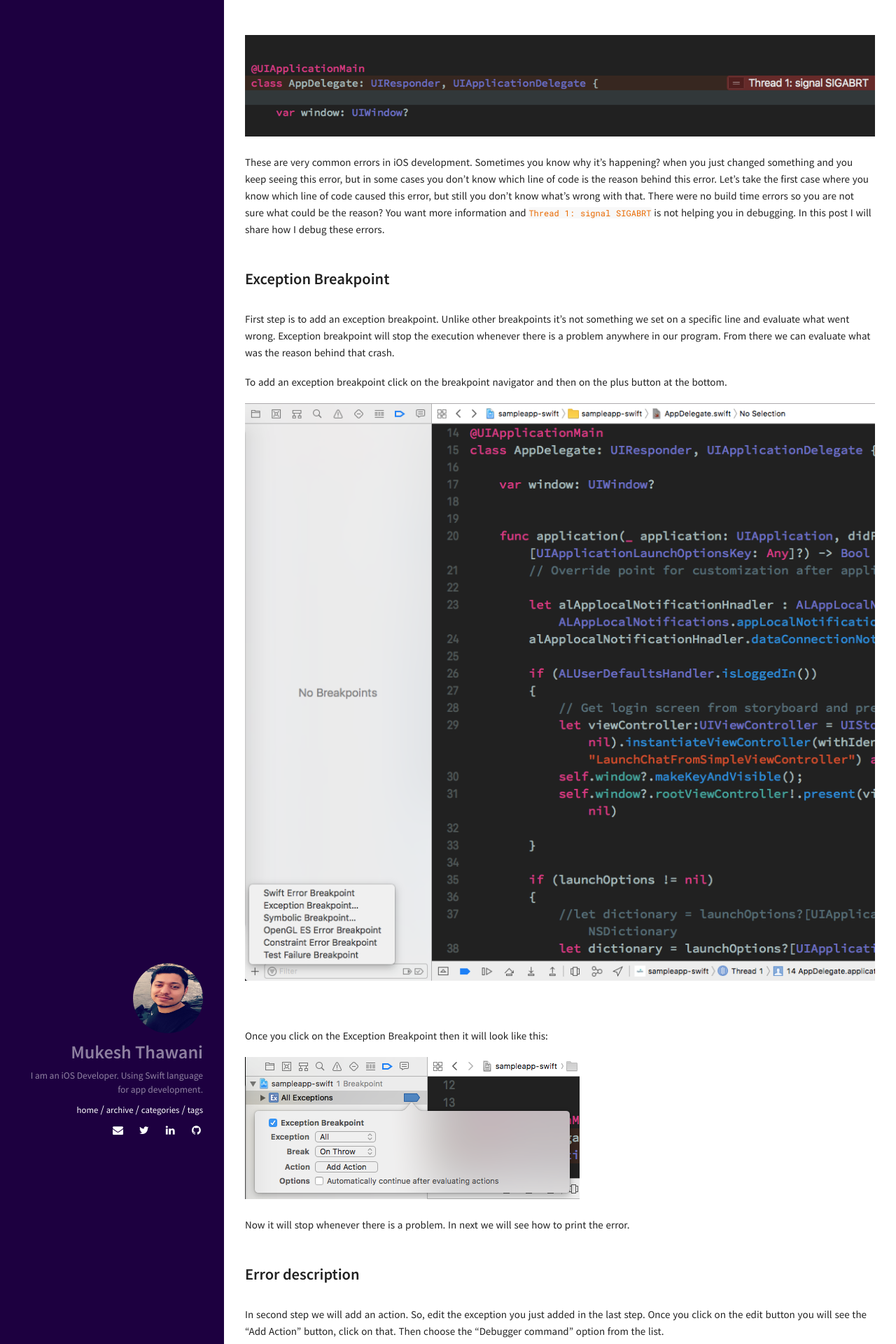
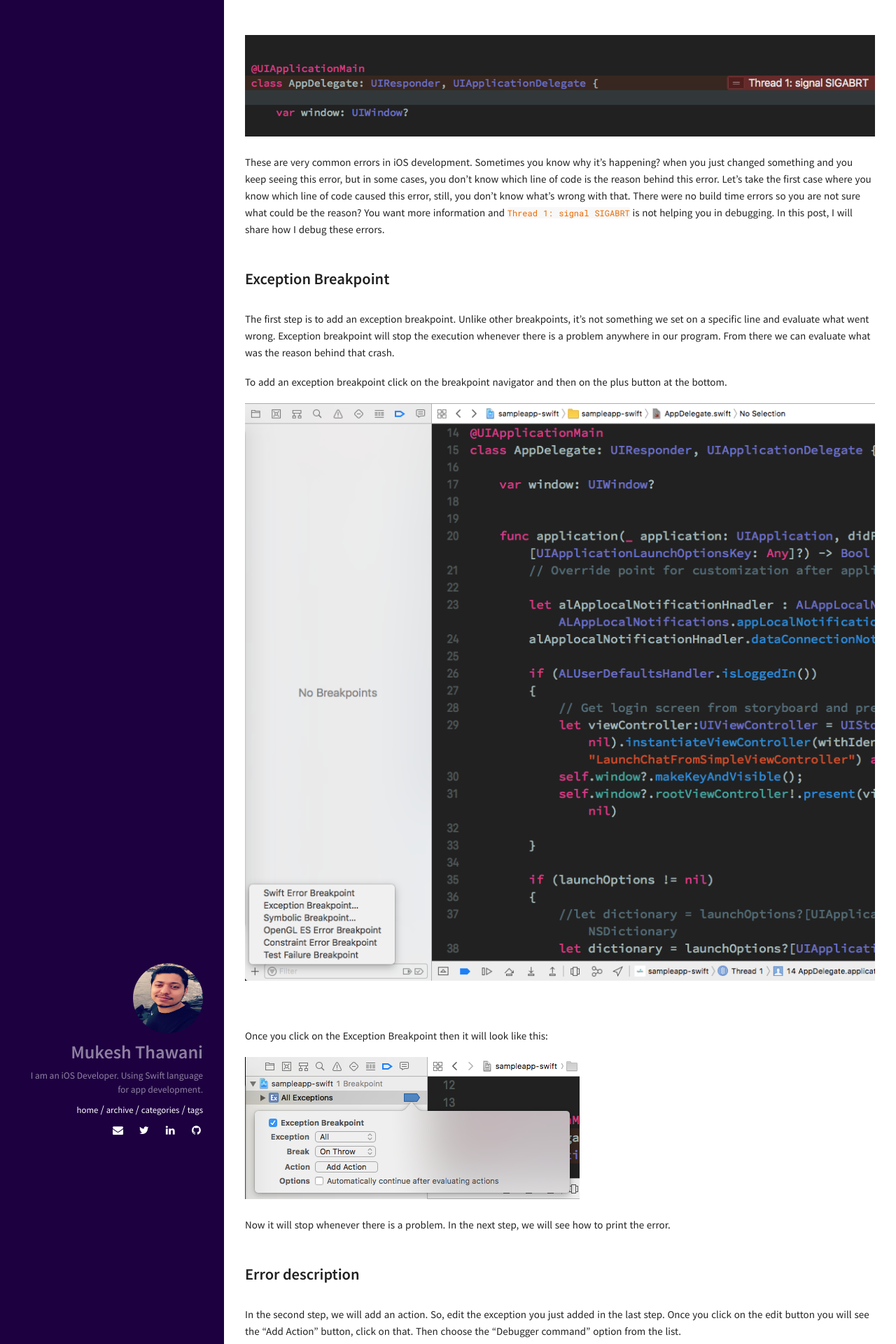
Before and after one commit to mukeshthawani/mukeshthawani.github.io, a Jekyll site: the page built from _posts/2017-09-22-debug-the-sigabrt-error-exception.md, in a window 1280 px wide. Shown: the part 329-2249 px from the top of the page at 70% size. Built offline with Jekyll 4.4.1, drawn with Linux system fonts in a browser that asks for light colours; some of the changed text lies outside the part shown.

Commit message:
Fix grammatical errors

```diff
--- a/_posts/2017-09-22-debug-the-sigabrt-error-exception.md
+++ b/_posts/2017-09-22-debug-the-sigabrt-error-exception.md
@@ -15,11 +15,11 @@ libc++abi.dylib: terminating with uncaught exception of type NSException
 
 ![](../img/sigabrt_scr.png)
 
-These are very common errors in iOS development. Sometimes you know why it's happening? when you just changed something and you keep seeing this error, but in some cases you don't know which line of code is the reason behind this error. Let's take the first case where you know which line of code caused this error, but still you don't know what's wrong with that. There were no build time errors so you are not sure what could be the reason? You want more information and `Thread 1: signal SIGABRT` is not helping you in debugging. In this post I will share how I debug these errors.
+These are very common errors in iOS development. Sometimes you know why it's happening? when you just changed something and you keep seeing this error, but in some cases, you don't know which line of code is the reason behind this error. Let's take the first case where you know which line of code caused this error, still, you don't know what's wrong with that. There were no build time errors so you are not sure what could be the reason? You want more information and `Thread 1: signal SIGABRT` is not helping you in debugging. In this post, I will share how I debug these errors.
 
 ### Exception Breakpoint
 
-First step is to add an exception breakpoint. Unlike other breakpoints it's not something we set on a specific line and evaluate what went wrong. Exception breakpoint will stop the execution whenever there is a problem anywhere in our program. From there we can evaluate what was the reason behind that crash.
+The first step is to add an exception breakpoint. Unlike other breakpoints, it's not something we set on a specific line and evaluate what went wrong. Exception breakpoint will stop the execution whenever there is a problem anywhere in our program. From there we can evaluate what was the reason behind that crash.
 
 To add an exception breakpoint click on the breakpoint navigator and then on the plus button at the bottom.
 
@@ -31,11 +31,11 @@ Once you click on the Exception Breakpoint then it will look like this:
 
 ![](../img/exception_breakpoint_2.png)
 
-Now it will stop whenever there is a problem. In next we will see how to print the error.
+Now it will stop whenever there is a problem. In the next step, we will see how to print the error.
 
 ### Error description
 
-In second step we will add an action. So, edit the exception you just added in the last step. Once you click on the edit button you will see the "Add Action" button, click on that. Then choose the "Debugger command" option from the list.
+In the second step, we will add an action. So, edit the exception you just added in the last step. Once you click on the edit button you will see the "Add Action" button, click on that. Then choose the "Debugger command" option from the list.
 
 In the debugger command field write `po $arg1`
 
```
Also changed, not shown: other parts of _posts/2017-09-22-debug-the-sigabrt-error-exception.md (+1 -1 lines).
